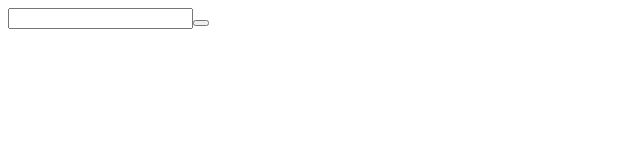
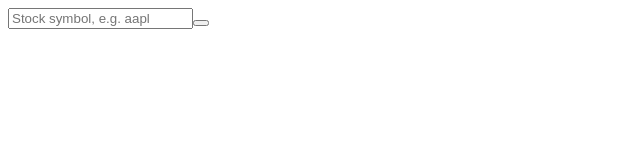
Before and after one commit to jim-r-martin/MarketZoom, a React app: page / in a window 1280 px wide. Shown: the top 160 px of the page, without its empty margins (0-640 px from the left). Built offline with nearby package versions, Linux system fonts and the light colour scheme; the HTML template or start-up script is replaced by a standard one.

Commit message:
added place holder for search bar

```diff
--- a/client/src/components/SearchBar.jsx
+++ b/client/src/components/SearchBar.jsx
@@ -5,7 +5,7 @@ const SearchBar = (props) => {
   return (
     <div>
       <form onSubmit={handleSearchSubmit} >
-        <input type="text" value={symbol} onChange={handleSearchValChange}></input>
+        <input type="text" placeholder="Stock symbol, e.g. aapl" value={symbol} onChange={handleSearchValChange}></input>
         <button type="submit" />
       </form>
     </div>
```
